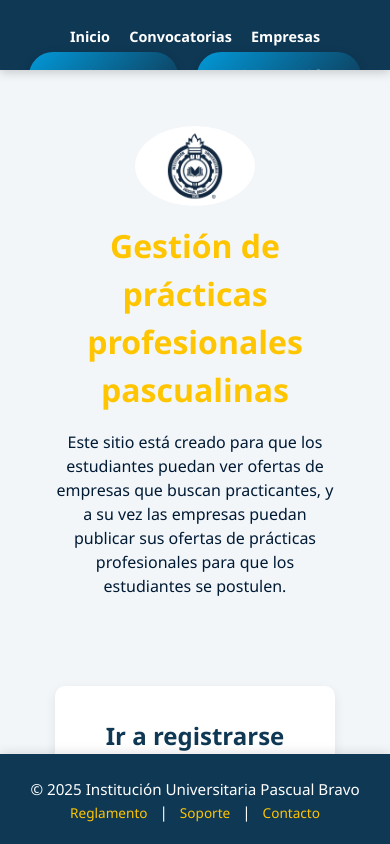
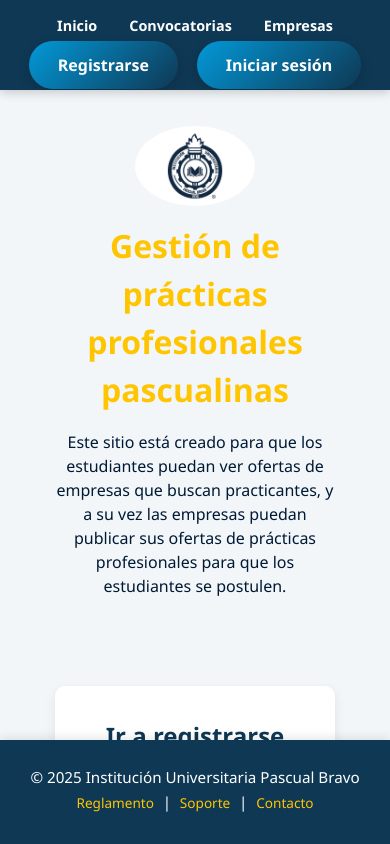
Before and after one commit to Yes-ID33/IngenieriaDeSoftwareGrupo2, a React (Vite) app in the folder client/: page / in a window 390 px wide. Built offline with nearby package versions, Linux system fonts and the light colour scheme.

Commit message:
css parte 3 responsive

```diff
--- a/client/src/index.css
+++ b/client/src/index.css
@@ -27,7 +27,7 @@
   justify-content: space-between;
   align-items: center;
   padding: 0.3rem 2%;
-  height: 70px;   /* altura fija */
+  height: 70px;
   box-shadow: 0 2px 10px rgba(0, 0, 0, 0.2);
   box-sizing: border-box;
   overflow: hidden;
@@ -36,6 +36,7 @@
   z-index: 1000;
   inset: 0;
   width: 100vw;
+  transition: height 0.3s ease;
 }
 
 header .navLeft ul,
@@ -79,7 +80,9 @@
 /* Responsive */
 @media (max-width: 768px) {
   header {
-    flex-direction: column;
+    height: 90px;
+    flex-wrap: wrap;
+    align-content: center;
     padding: 1rem;
   }
 
@@ -91,6 +94,7 @@
 
   header .navLeft ul,
   header .navRight ul {
+    flex-wrap: wrap;
     justify-content: center;
   }
 }
@@ -98,6 +102,7 @@
 @media (max-width: 480px) {
   header nav ul li a {
     font-size: 0.9rem;
+    padding: 0.4rem;
   }
 }
 
@@ -253,6 +258,7 @@
   text-align: center;
   padding: 1rem 0.5rem;
   box-shadow: 0 -2px 10px rgba(0, 0, 0, 0.1);
+  transition: height 0.3s ease;
 }
 
 footer a {
@@ -268,7 +274,8 @@
 
 @media (max-width: 768px) {
   footer {
-    padding: 1.5rem 1rem;
+    height: auto;
+    padding: 1.6rem 1rem;
     font-size: 0.95rem;
   }
 }
@@ -276,6 +283,8 @@
 @media (max-width: 480px) {
   footer a {
     font-size: 0.85rem;
+    display: inline-block;
+    margin: 0.3rem;
   }
 }
 
```
